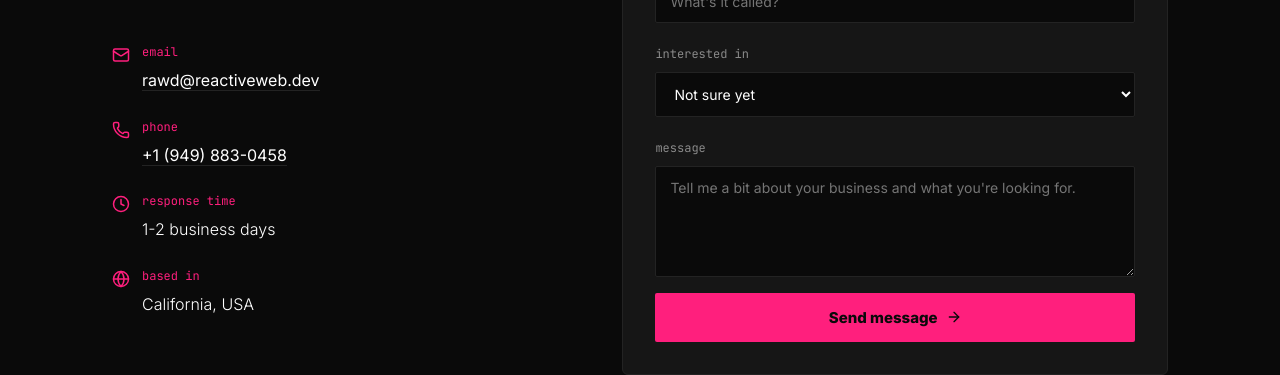
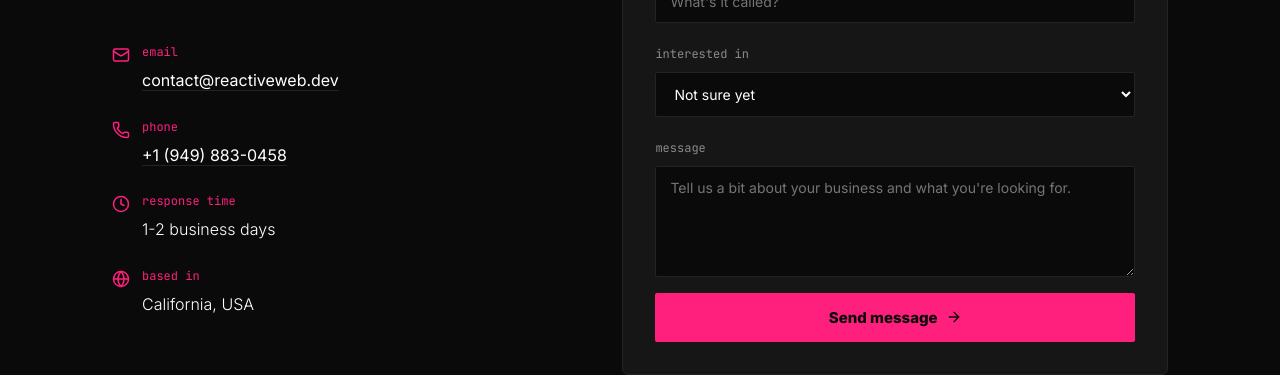
Before and after one commit to rawd666/reactive, a React (Vite) app: page /contact in a window 1280 px wide. Shown: the part 432-807 px from the top of the page. Built offline with nearby package versions, Linux system fonts and the light colour scheme.

Commit message:
email updates

```diff
--- a/src/components/common/ContactForm.jsx
+++ b/src/components/common/ContactForm.jsx
@@ -44,9 +44,9 @@ function ContactForm() {
           Message sent successfully!
         </h3>
         <p style={{ color: "var(--color-text-body)" }}>
-          Thanks, {form.name || "there"}. Your message has been sent straight through to my inbox. If you need anything else, you can also reach out directly at{" "}
-          <a href="mailto:rawd@reactiveweb.dev" style={{ color: "var(--color-pink)" }}>
-            rawd@reactiveweb.dev
+          Thanks, {form.name || "there"}. Your message has been sent straight through to our inbox. If you need anything else, you can also reach out directly at{" "}
+          <a href="mailto:contact@reactiveweb.dev" style={{ color: "var(--color-pink)" }}>
+            contact@reactiveweb.dev
           </a>
           .
         </p>
@@ -126,7 +126,7 @@ function ContactForm() {
         id="rx-message"
         rows={5}
         required
-        placeholder="Tell me a bit about your business and what you're looking for."
+        placeholder="Tell us a bit about your business and what you're looking for."
         value={form.message}
         onChange={update("message")}
         disabled={status.loading}
--- a/src/pages/Contact.jsx
+++ b/src/pages/Contact.jsx
@@ -28,7 +28,7 @@ function Contact() {
               <Mail size={18} />
               <div>
                 <div className="rx-contact-label rx-mono">email</div>
-                <a href="mailto:rawd@reactiveweb.dev">rawd@reactiveweb.dev</a>
+                <a href="mailto:contact@reactiveweb.dev">contact@reactiveweb.dev</a>
               </div>
             </div>
             <div className="rx-contact-info-row">
```
